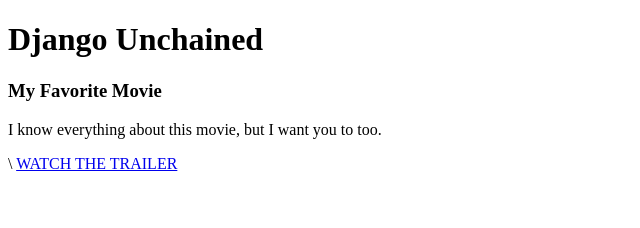
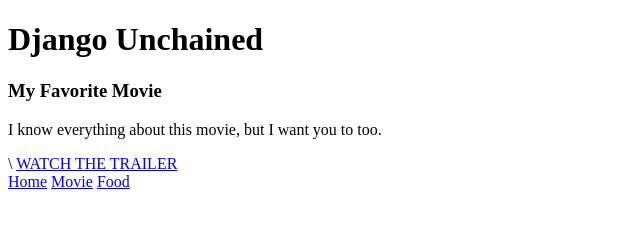
Before and after one commit to mcombs1/mcombs1.github.io, a plain HTML site: page html/movie.html in a window 1280 px wide. Shown: the whole page, without its empty margins (0-640 px from the left). Drawn offline with Linux system fonts and the light colour scheme; files that its build step writes are made by us from their sources.

Commit message:
Update movie.html

```diff
--- a/html/movie.html
+++ b/html/movie.html
@@ -10,5 +10,12 @@
 
     <p>I know everything about this movie, but I want you to too.</p>\
     <a href="https://www.youtube.com/watch?v=_iH0UBYDI4g">WATCH THE TRAILER</a>
+
+
+    <nav>
+      <a href="../index.html">Home</a>
+      <a href="./movie.html">Movie</a>
+      <a href="./food.html">Food</a>
+    </nav>
   </body>
 </html>
```
